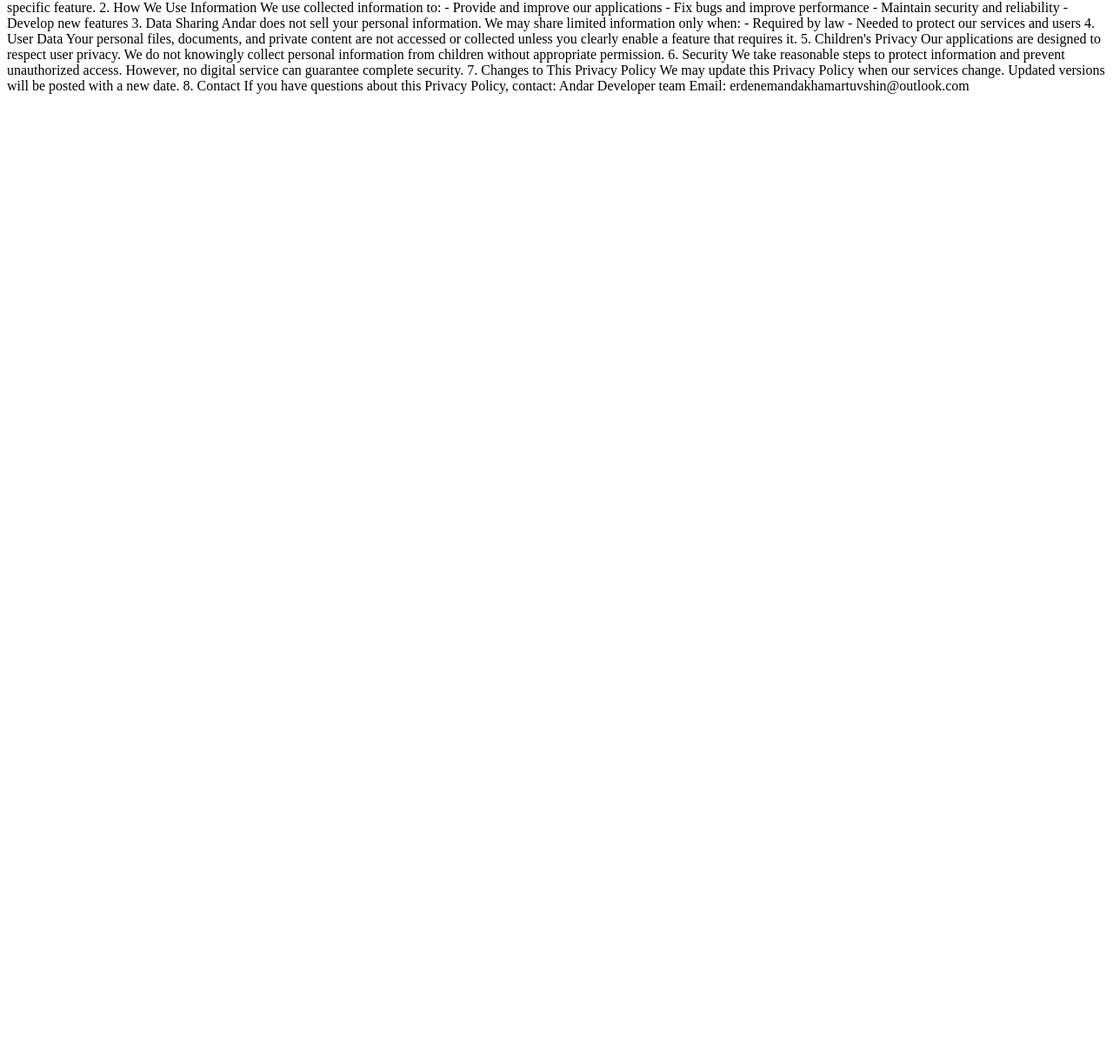
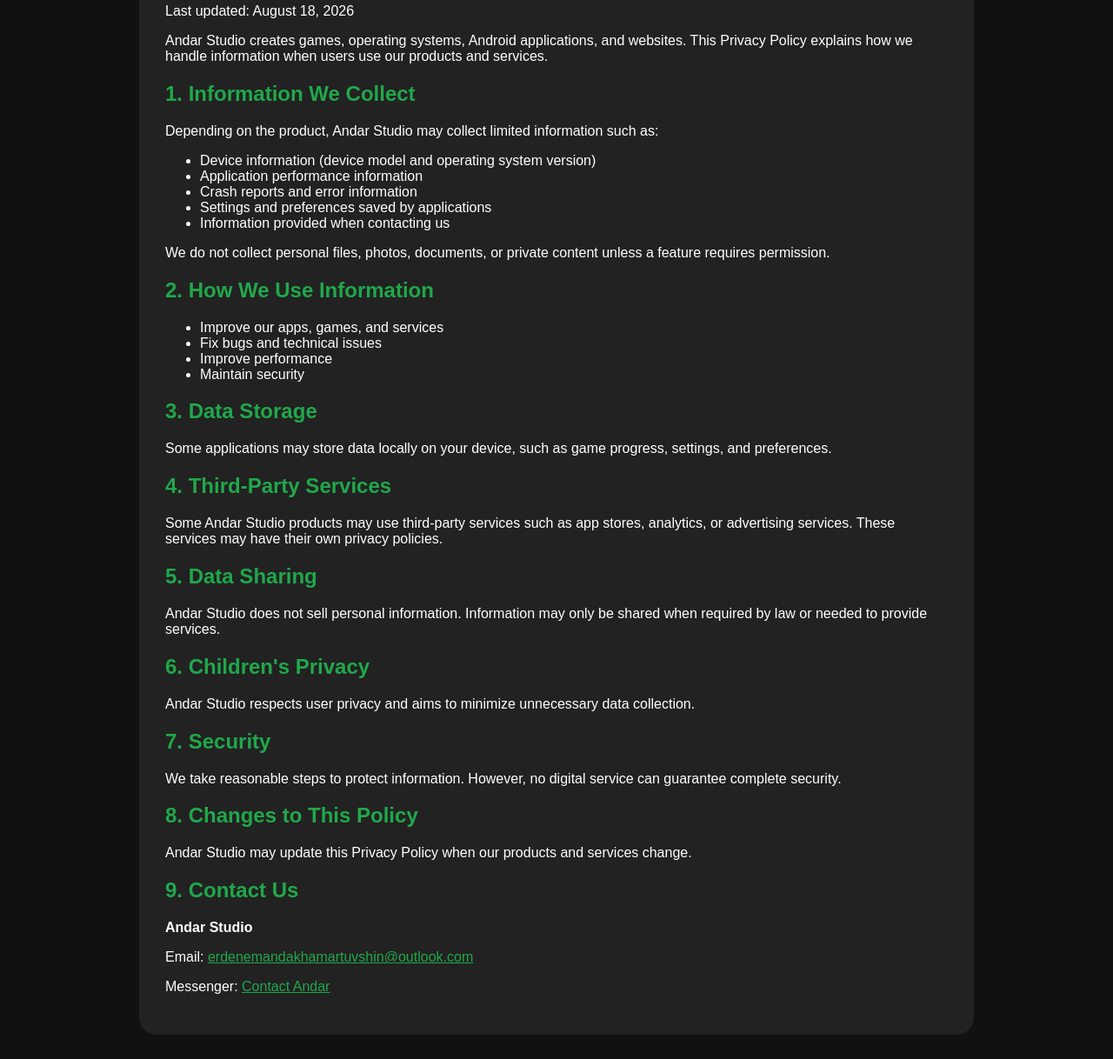
Before and after one commit to tomenogamestore-coder/Linkup, a plain HTML site: page index.html in a window 1280 px wide. Shown: the part 134-1352 px from the top of the page at 87% size. Before the commit the page ends 800 px from the top, so only its background shows below. Drawn offline with Linux system fonts and the light colour scheme.

Commit message:
Update privacy policy content and title

```diff
--- a/index.html
+++ b/index.html
@@ -1,72 +1,178 @@
 <!DOCTYPE html>
 <html>
+
 <head>
-<title>DudeFight 1 Privacy Policy</title>
+
+<title>Andar Studio Privacy Policy</title>
+
+<meta name="viewport" content="width=device-width, initial-scale=1">
+
+<style>
+
+body {
+    background: #111;
+    color: white;
+    font-family: Arial, sans-serif;
+    padding: 20px;
+}
+
+.container {
+    max-width: 900px;
+    margin: auto;
+    background: #222;
+    padding: 30px;
+    border-radius: 20px;
+}
+
+h1, h2 {
+    color: #20a84a;
+}
+
+a {
+    color: #20a84a;
+}
+
+</style>
+
 </head>
+
 
 <body>
 
-<h1>DudeFight 1 Privacy Policy</h1>
+
+<div class="container">
+
+
+<h1>Andar Studio Privacy Policy</h1>
 
 <p>
-Privacy Policy for Andar
-
-Last updated: August 17, 2026
-
-Welcome to Andar. Your privacy is important to us. This Privacy Policy explains how we handle information when you use our applications and services.
-
-1. Information We Collect
-
-Andar may collect limited information needed to provide our services, such as:
-
-- Device information (device model, operating system version)
-- App usage information (such as crashes and performance data)
-- Information you provide voluntarily (such as account information, if available)
-
-We do not collect personal information unless it is needed for a specific feature.
-
-2. How We Use Information
-
-We use collected information to:
-
-- Provide and improve our applications
-- Fix bugs and improve performance
-- Maintain security and reliability
-- Develop new features
-
-3. Data Sharing
-
-Andar does not sell your personal information.
-
-We may share limited information only when:
-- Required by law
-- Needed to protect our services and users
-
-4. User Data
-
-Your personal files, documents, and private content are not accessed or collected unless you clearly enable a feature that requires it.
-
-5. Children's Privacy
-
-Our applications are designed to respect user privacy. We do not knowingly collect personal information from children without appropriate permission.
-
-6. Security
-
-We take reasonable steps to protect information and prevent unauthorized access.
-
-However, no digital service can guarantee complete security.
-
-7. Changes to This Privacy Policy
-
-We may update this Privacy Policy when our services change. Updated versions will be posted with a new date.
-
-8. Contact
-
-If you have questions about this Privacy Policy, contact:
-
-Andar Developer team
-Email: erdenemandakhamartuvshin@outlook.com
+Last updated: August 18, 2026
 </p>
 
+
+<p>
+Andar Studio creates games, operating systems, Android applications, and websites.
+This Privacy Policy explains how we handle information when users use our products and services.
+</p>
+
+
+
+<h2>1. Information We Collect</h2>
+
+<p>
+Depending on the product, Andar Studio may collect limited information such as:
+</p>
+
+<ul>
+<li>Device information (device model and operating system version)</li>
+<li>Application performance information</li>
+<li>Crash reports and error information</li>
+<li>Settings and preferences saved by applications</li>
+<li>Information provided when contacting us</li>
+</ul>
+
+
+<p>
+We do not collect personal files, photos, documents, or private content unless a feature requires permission.
+</p>
+
+
+
+
+<h2>2. How We Use Information</h2>
+
+<ul>
+<li>Improve our apps, games, and services</li>
+<li>Fix bugs and technical issues</li>
+<li>Improve performance</li>
+<li>Maintain security</li>
+</ul>
+
+
+
+
+<h2>3. Data Storage</h2>
+
+<p>
+Some applications may store data locally on your device, such as game progress, settings, and preferences.
+</p>
+
+
+
+
+<h2>4. Third-Party Services</h2>
+
+<p>
+Some Andar Studio products may use third-party services such as app stores, analytics, or advertising services.
+These services may have their own privacy policies.
+</p>
+
+
+
+
+<h2>5. Data Sharing</h2>
+
+<p>
+Andar Studio does not sell personal information.
+Information may only be shared when required by law or needed to provide services.
+</p>
+
+
+
+
+<h2>6. Children's Privacy</h2>
+
+<p>
+Andar Studio respects user privacy and aims to minimize unnecessary data collection.
+</p>
+
+
+
+
+<h2>7. Security</h2>
+
+<p>
+We take reasonable steps to protect information. However, no digital service can guarantee complete security.
+</p>
+
+
+
+
+<h2>8. Changes to This Policy</h2>
+
+<p>
+Andar Studio may update this Privacy Policy when our products and services change.
+</p>
+
+
+
+
+<h2>9. Contact Us</h2>
+
+<p>
+<b>Andar Studio</b>
+</p>
+
+<p>
+Email:
+<a href="mailto:erdenemandakhamartuvshin@outlook.com">
+erdenemandakhamartuvshin@outlook.com
+</a>
+</p>
+
+
+<p>
+Messenger:
+<a href="https://m.me/Amartuvsin0">
+Contact Andar
+</a>
+</p>
+
+
+
+</div>
+
+
 </body>
+
 </html>
```
